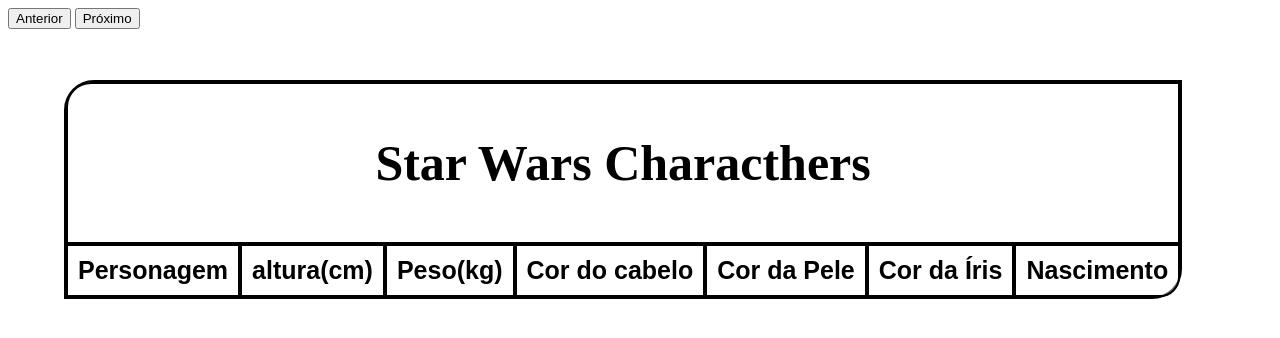
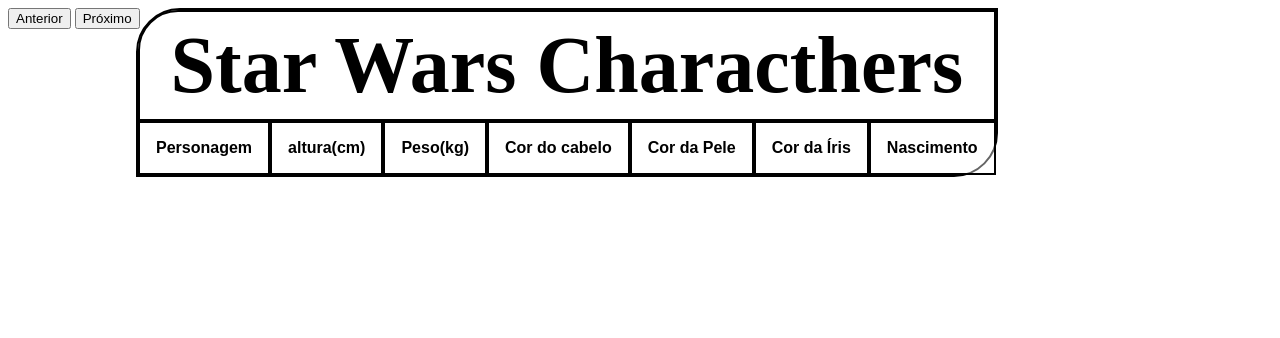
Before and after one commit to JulCzar/StarWarsChar, a plain HTML site: page index.html in a window 1280 px wide. Drawn offline with Linux system fonts and the light colour scheme; no server answers; a web font is replaced by a local one.

Commit message:
ajustes leves no codigo

```diff
--- a/index.js
+++ b/index.js
@@ -21,7 +21,7 @@
                 <td>${element.hair_color}</td>
                 <td>${element.skin_color}</td>
                 <td>${element.eye_color}</td>
-                <td>${element.birth_year}</td>
+                <td class="ultima">${element.birth_year}</td>
             </tr>`)
             });
         });
--- a/styles.css
+++ b/styles.css
@@ -8,11 +8,10 @@
 
 table {
     margin-top: 5vh;
-    border-top-left-radius: 30px;
-    border-bottom-right-radius: 30px;
+    border-top-left-radius: 5.5vh;
+    border-bottom-right-radius: 5.5vh;
     position: absolute;
-    top: 5%;
-    left: 5%;
+    margin: 0 10%;
 }
 
 table,
@@ -28,26 +27,26 @@
 }
 
 th {
-    border-top-left-radius: 25px;
-    font-size: 50px;
-    padding: 50px;
+    border-top-left-radius: 5vh;
+    font-size: 10vh;
+    padding: 1vh;
 }
 
 td {
-    padding: 10px
+    padding: 2vh;
 }
 
-tr:last-child>td:last-child {
-    border-bottom-right-radius: 20px;
+tr:last-child > .ultima:last-child {
+    border-bottom-right-radius: 5vh;
 }
 
 .direito {
-    border-bottom-right-radius: 25px;
+    border-bottom-right-radius: 5vh;
 }
 
 .dados {
     font-family: 'Lexend Mega', sans-serif;
-    font-size: 25px;
+    font-size: 2vh;
     font-weight: 900;
 }
 
```
